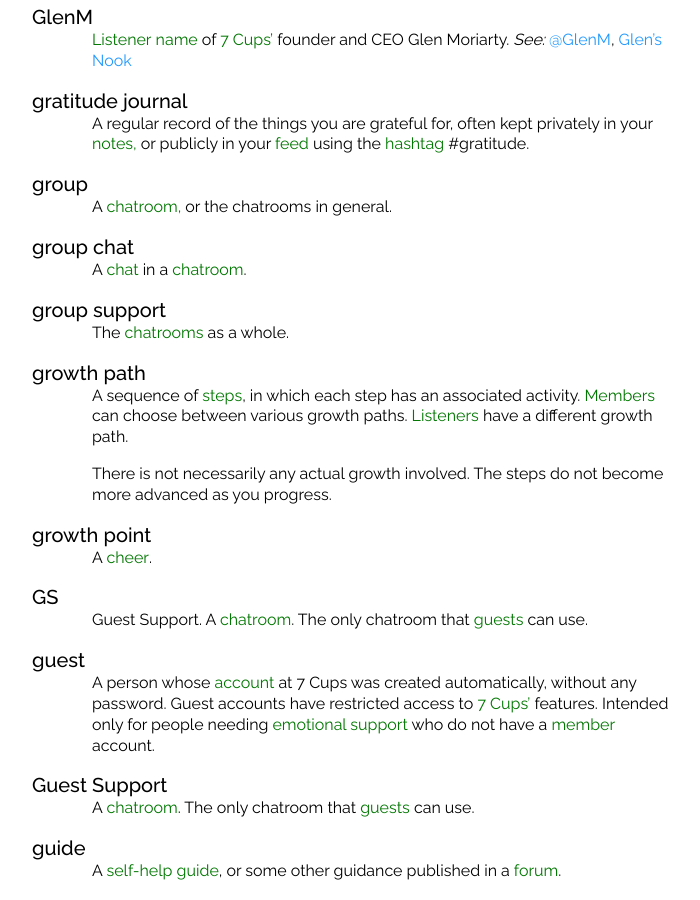
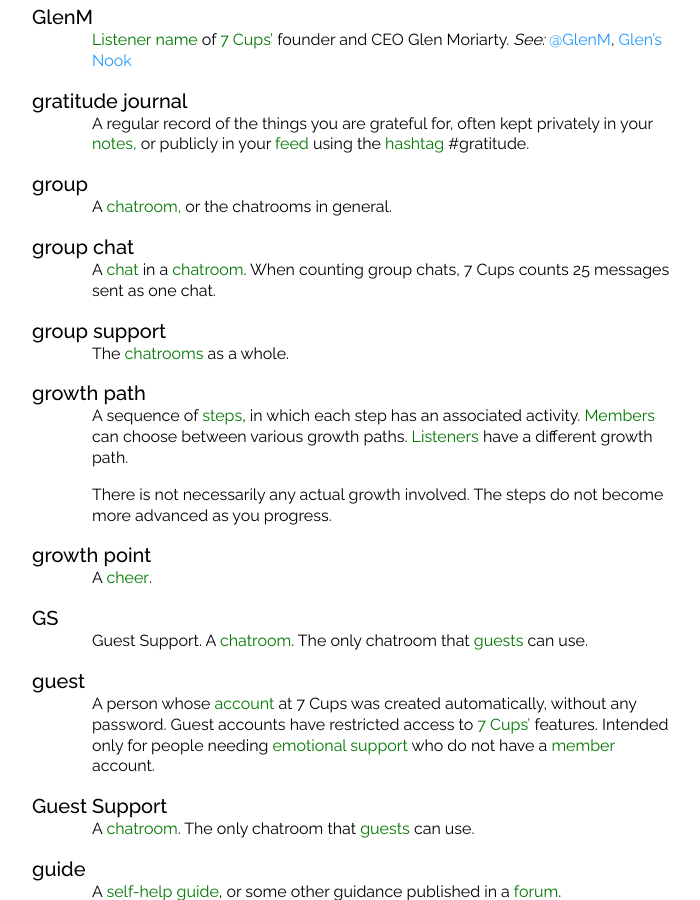
Before and after one commit to RarelyCharlie/rarelycharlie.github.io, a Jekyll site: the page built from glossary-framed.md, in a window 1280 px wide and 900 px high, scrolled down 13042 px. Shown: the whole window, without its empty margins (288-988 px from the left). Built offline with Jekyll 4.4.1, drawn with Linux system fonts in a browser that asks for light colours.

Commit message:
update group chat

```diff
--- a/_includes/glossary.md
+++ b/_includes/glossary.md
@@ -410,7 +410,7 @@ A regular record of the things you are grateful for, often kept privately in you
 A ~~chatroom,~~ or the chatrooms in general.
 
 # group chat
-A ~~chat~~ in a ~~chatroom~~.
+A ~~chat~~ in a ~~chatroom~~. When counting group chats, 7 Cups counts 25 messages sent as one chat.
 
 # group support
 The ~~chatrooms/chatroom~~ as a whole.
```
